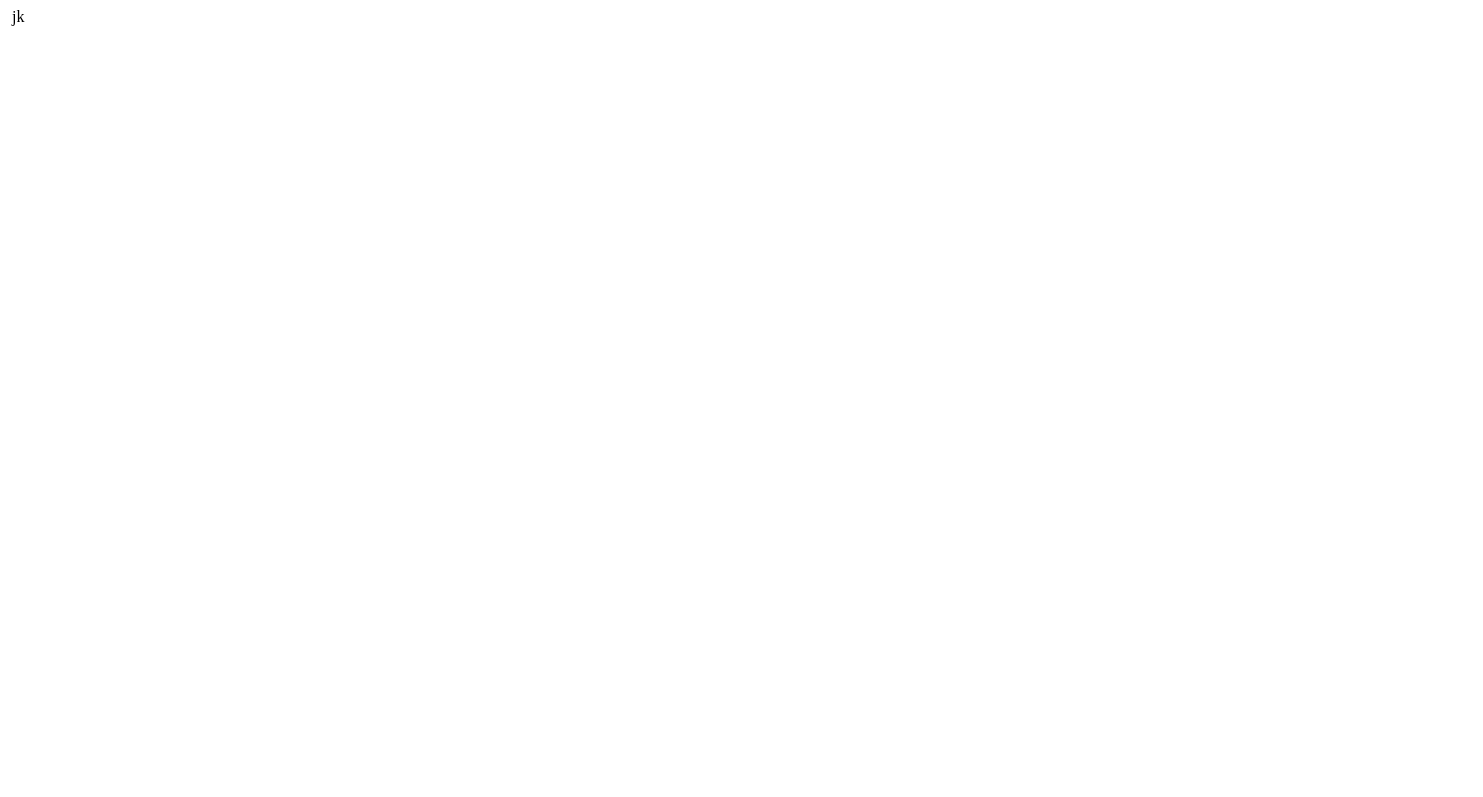
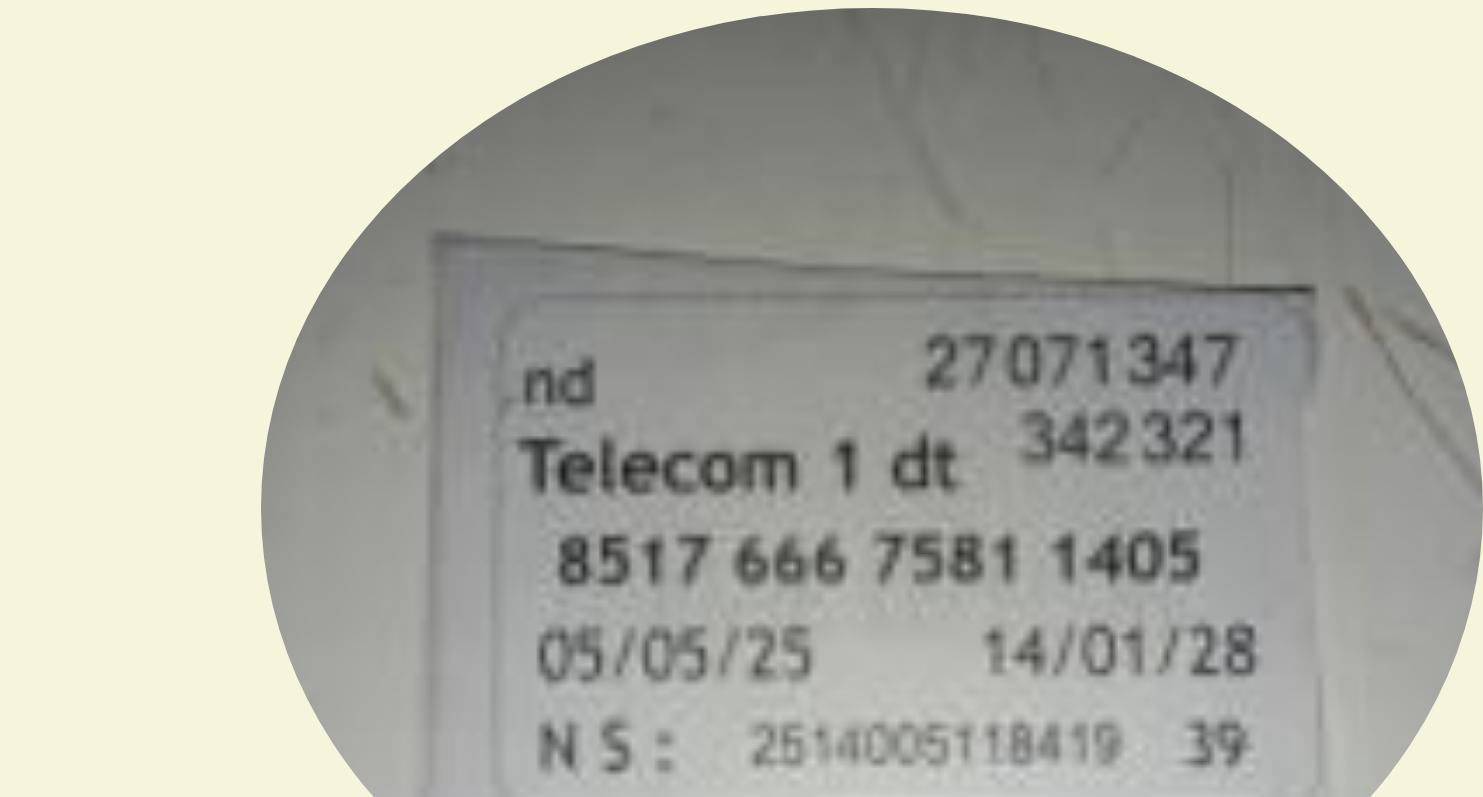
Before and after one commit to Medaminekthir/espanol, a plain HTML site: page regalo.html in a window 1280 px wide. Shown: the top 797 px of the page, 1483 px wide, since content can reach past the window. Drawn offline with Linux system fonts and the light colour scheme.

Commit message:
Add files via upload

```diff
--- a/regalo.html
+++ b/regalo.html
@@ -4,9 +4,17 @@
     <meta charset="UTF-8">
     <meta name="viewport" content="width=device-width, initial-scale=1.0">
     <title>Document</title>
+    <style>
+        body{
+            background: beige;
+        }
+        img{
+            height: 1000px;display: flex;flex-direction: column;position: relative;left: 20%;border-radius: 60%;
+        }
+    </style>
 </head>
 <body>
-    <img src="" alt="">
-    jk
+    <img src="1000008594.jpg" alt="">
+
 </body>
 </html>
```
Also changed, not shown: 1000008594.jpg (added).
